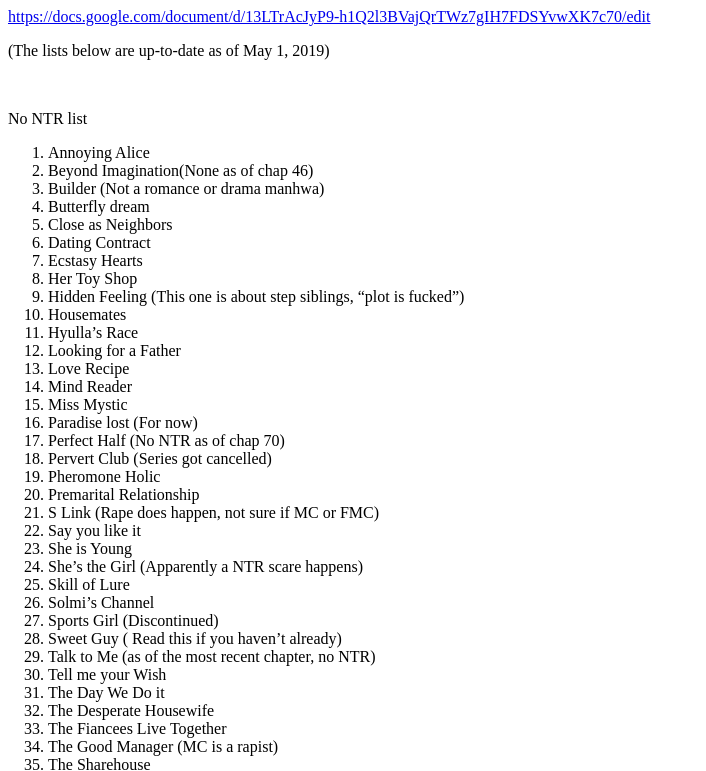
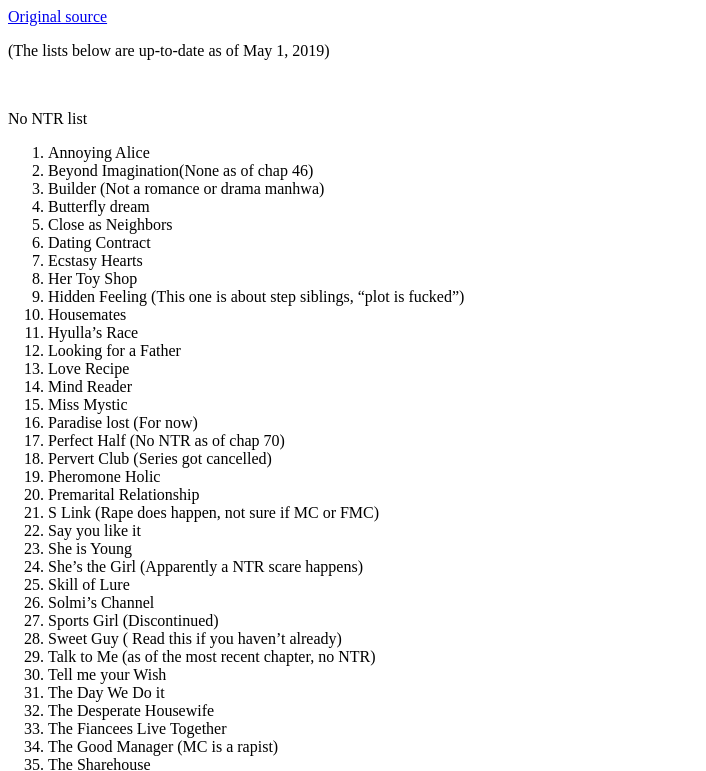
Before and after one commit to joseph619/NTR-manhwa-list-blog, a plain HTML site: page index.html in a window 1280 px wide. Shown: the top 771 px of the page, without its empty margins (0-706 px from the left). Drawn offline with Linux system fonts and the light colour scheme.

Commit message:
Update index.html

```diff
--- a/index.html
+++ b/index.html
@@ -1,4 +1,4 @@
-<p><span style="font-weight: 400;"><a href="https://docs.google.com/document/d/13LTrAcJyP9-h1Q2l3BVajQrTWz7gIH7FDSYvwXK7c70/edit">https://docs.google.com/document/d/13LTrAcJyP9-h1Q2l3BVajQrTWz7gIH7FDSYvwXK7c70/edit</a></p>
+<p><span style="font-weight: 400;"><a href="https://docs.google.com/document/d/13LTrAcJyP9-h1Q2l3BVajQrTWz7gIH7FDSYvwXK7c70/edit">Original source</a></p>
 
 <p><span style="font-weight: 400;">(The lists below are up-to-date as of May 1, 2019)</span></p>
 <p>&nbsp;</p>
```
